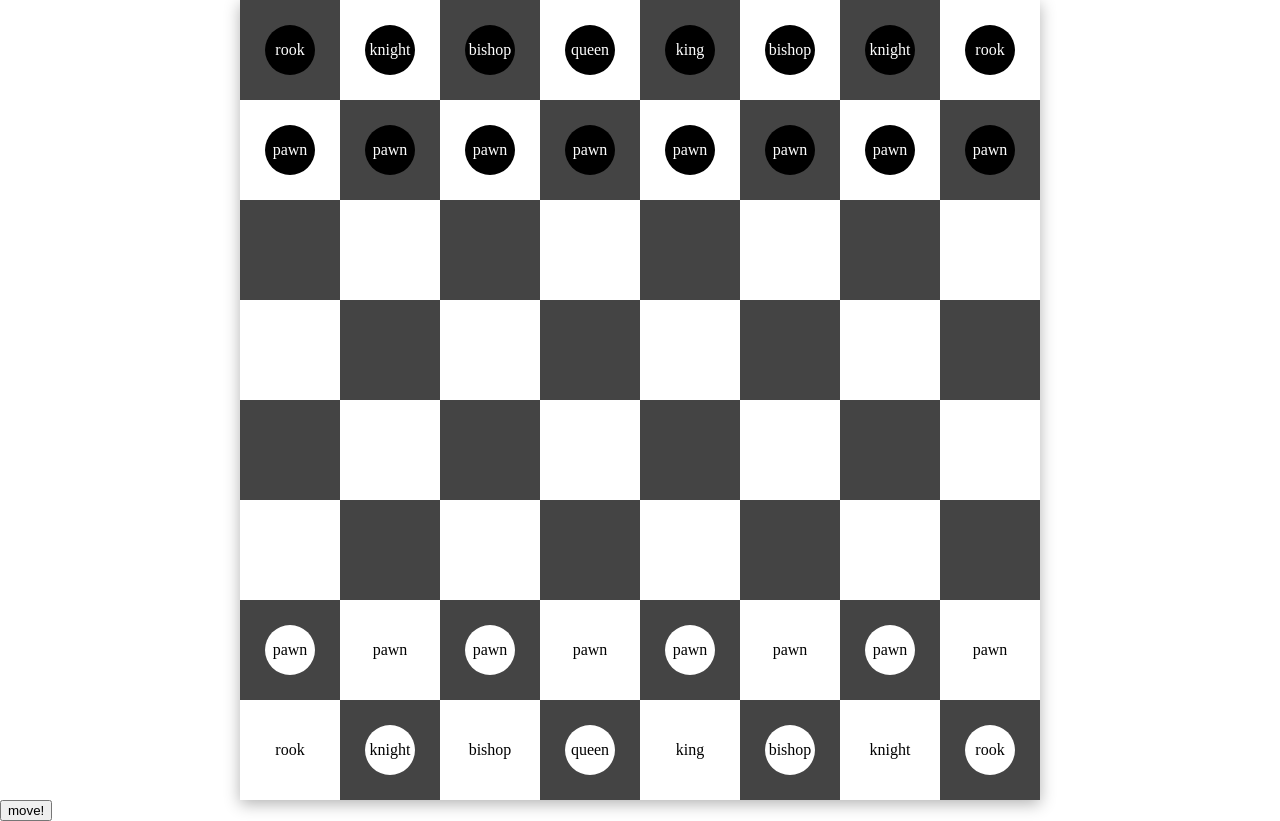
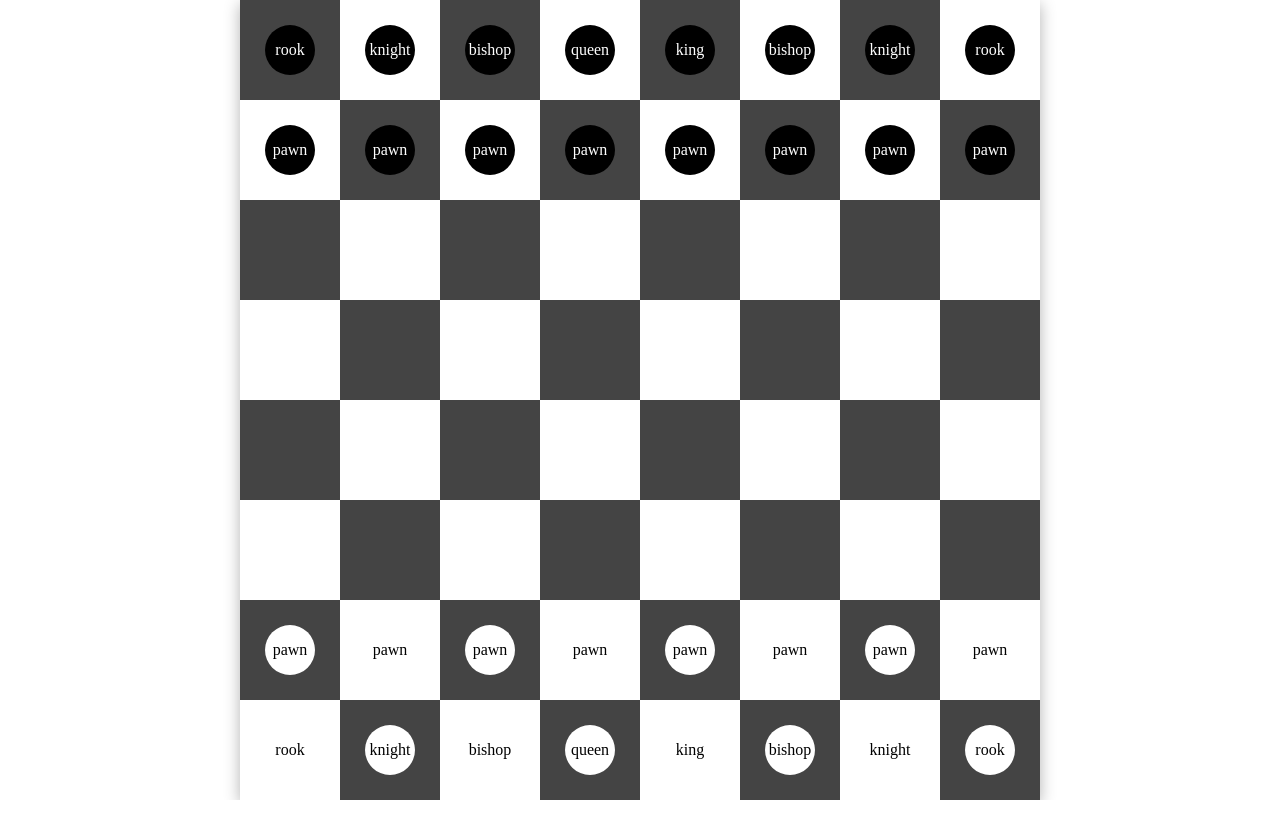
Before and after one commit to marko-knoebl/chess, an Angular app: page / in a window 1280 px wide. After the commit the page ends 800 px from the top, so only its background shows below. Built offline with nearby package versions, Linux system fonts and the light colour scheme.

Commit message:
removing small test function

```diff
--- a/src/app/chess/chess.component.html
+++ b/src/app/chess/chess.component.html
@@ -1,3 +1 @@
 <chessboard [game]="game"></chessboard>
-
-<button (click)="someMovement()">move!</button>
--- a/src/app/chess/chess.component.ts
+++ b/src/app/chess/chess.component.ts
@@ -16,15 +16,4 @@ export class ChessComponent implements OnInit {
 
   ngOnInit() {
   }
-
-  someMovement() {
-    this.game.move(this.game.getPieceByPosition([0, 1]), [0, 3]);
-    this.game.move(this.game.getPieceByPosition([0, 0]), [0, 2]);
-    setTimeout( () => this.game.move(this.game.getPieceByPosition([0, 2]), [1, 2]), 1000);
-    setTimeout( () => this.game.move(this.game.getPieceByPosition([1, 2]), [1, 6]), 2000);
-    setTimeout( () => this.game.move(this.game.getPieceByPosition([1, 0]), [2, 2]), 3000);
-    setTimeout( () => this.game.move(this.game.getPieceByPosition([1, 7]), [2, 5]), 3000);
-    setTimeout( () => this.game.move(this.game.getPieceByPosition([2, 5]), [3, 3]), 4000);
-  }
-
 }
```
